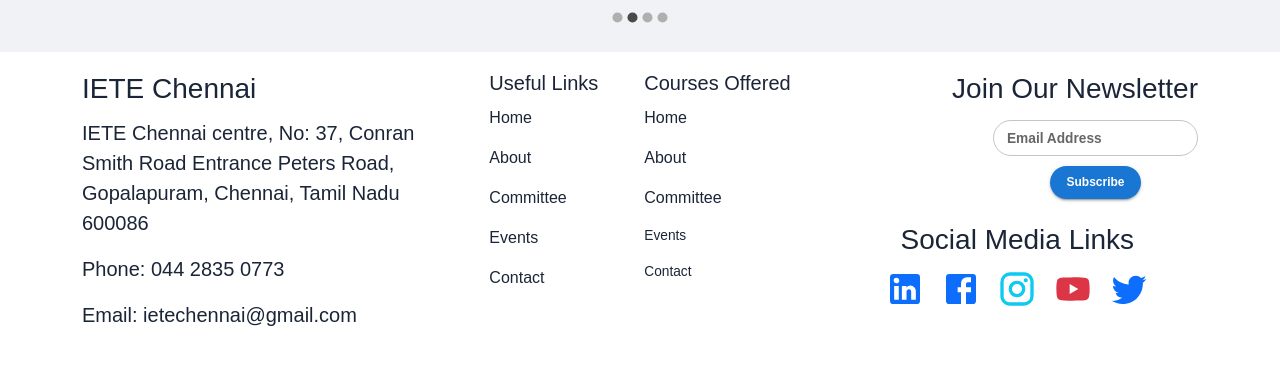
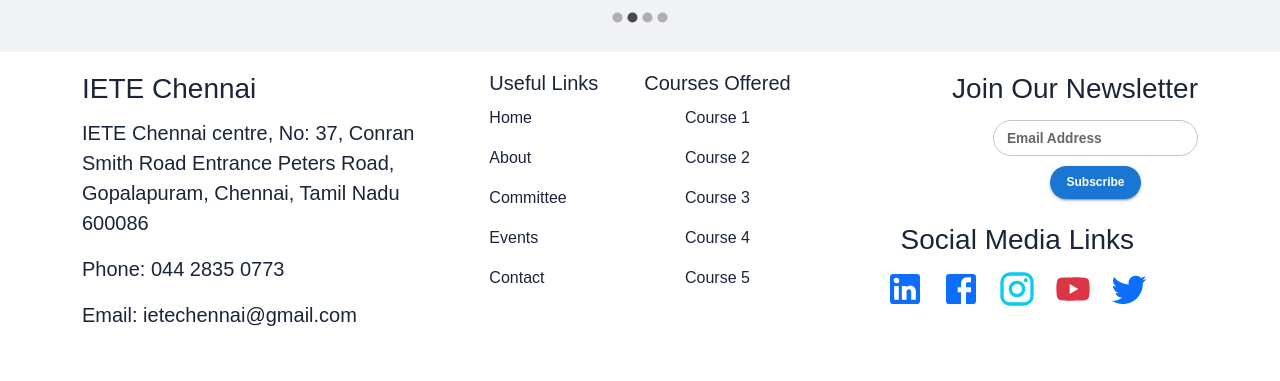
Before and after one commit to Academic-Resource-Management-System/WDC-IETE, a React (Create React App) app: page / in a window 1280 px wide. Shown: the part 511-892 px from the top of the page. Built offline with nearby package versions, Linux system fonts and the light colour scheme.

Commit message:
Updated Components, Added NotFound page

```diff
--- a/src/components/Footer.jsx
+++ b/src/components/Footer.jsx
@@ -109,7 +109,7 @@ const Footer = () => {
               </Nav.Item>
             </Nav>
 
-            <Nav className="flex-column">
+           <center> <Nav className="flex-column">
               <Nav.Item>
                 <Typography
                   className="fs-5 px-3"
@@ -117,50 +117,55 @@ const Footer = () => {
                 >
                   Courses Offered
                 </Typography>
-                <Nav.Link as={Link} to="/">
+                <Nav.Link as={Link} to="/cat">
                   <Typography
                     className="fs-6"
                     style={{ color: colors.topbar[200] }}
                   >
-                    Home
+                    Course 1
                   </Typography>
                 </Nav.Link>
               </Nav.Item>
               <Nav.Item>
-                <Nav.Link as={Link} to="/about">
+                <Nav.Link as={Link} to="/cat">
                   <Typography
                     className="fs-6"
                     style={{ color: colors.topbar[200] }}
                   >
-                    About
+                    Course 2
                   </Typography>
                 </Nav.Link>
               </Nav.Item>
               <Nav.Item>
-                <Nav.Link as={Link} to="/committee">
+                <Nav.Link as={Link} to="/cat">
                   <Typography
                     className="fs-6"
                     style={{ color: colors.topbar[200] }}
                   >
-                    Committee
+                    Course 3
                   </Typography>{" "}
                 </Nav.Link>
               </Nav.Item>
               <Nav.Item>
-                <Nav.Link as={Link} to="/events">
-                  <Typography style={{ color: colors.topbar[200] }}>
-                    Events
+                <Nav.Link as={Link} to="/cat">
+
+                  <Typography className="fs-6"
+                   style={{ color: colors.topbar[200] }}
+                   >
+                  Course 4
                   </Typography>{" "}
                 </Nav.Link>
               </Nav.Item>
               <Nav.Item>
-                <Nav.Link as={Link} to="/contact">
-                  <Typography style={{ color: colors.topbar[200] }}>
-                    Contact
+                <Nav.Link as={Link} to="/cat">
+                  <Typography className="fs-6"
+                  style={{ color: colors.topbar[200] }}
+                  >
+                    Course 5
                   </Typography>{" "}
                 </Nav.Link>
               </Nav.Item>
-            </Nav>
+            </Nav> </center>
           </Grid>
 
           <Grid item xs={12} md={4}>
```
